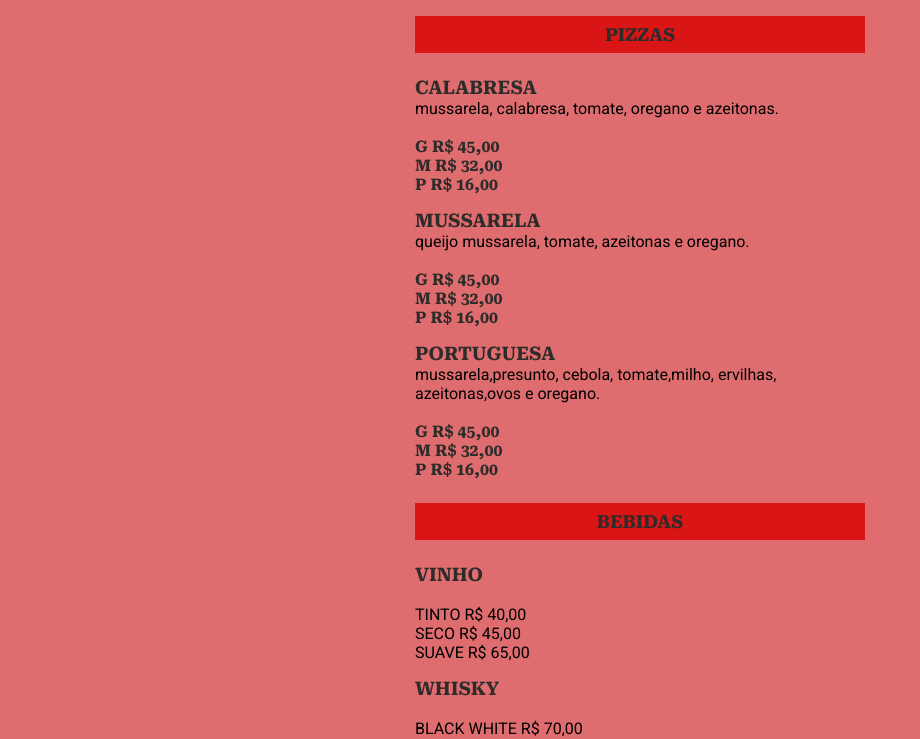
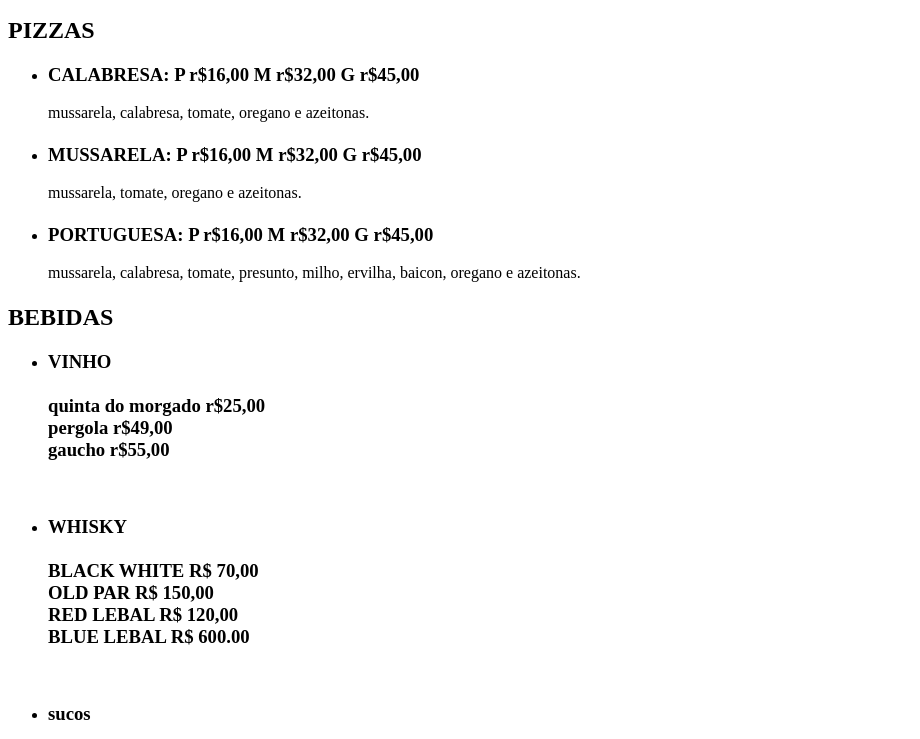
Before and after one commit to aildemberg-moreira/01-projeto-cradapio, a plain HTML site: page index.html in a window 1280 px wide. Shown: the part 101-840 px from the top of the page, without its empty margins (0-920 px from the left). Drawn offline with Linux system fonts and the light colour scheme.

Commit message:
atualizaçao2

```diff
--- a/index.html
+++ b/index.html
@@ -10,9 +10,6 @@
         <meta http-equiv="X-UA-Compatible" content="IE=edge">
         <meta name="viewport" content="width=device-width, initial-scale=1.0">
         <title>TARDICIONAL PIZZARIA</title>
-
-        <link rel="stylesheet" href="./style.css">
-
     </head>
     <body>
 
@@ -25,10 +22,12 @@
     <ul>
         <li>
             <div class="details">
-                <h3 class="title-prodution">CALABRESA</h3>
+                <h3 class="title-prodution">CALABRESA: P r$16,00
+                M r$32,00
+                G r$45,00</h3>
                 <p class="description">
                     mussarela, calabresa, tomate, oregano e azeitonas.<BR>
-                    <H4><BR>G R$ 45,00<BR>M R$ 32,00<BR>P R$ 16,00
+                    <H4>
                 </p>
             </div>
 
@@ -41,23 +40,26 @@
 
         <li>
             <div class="details">
-                <h3 class="title-prodution">MUSSARELA</h3>
+                <h3 class="title-prodution">MUSSARELA: P r$16,00
+                M r$32,00
+                G r$45,00</h3>
                 <p class="description">
-                    queijo mussarela, tomate, azeitonas e oregano.<H4><BR>G R$ 45,00<BR>M R$ 32,00<BR>P R$ 16,00
+                    mussarela, tomate, oregano e azeitonas.<H4>
                 </p>
             </div>
 
             <strong class="price">
 
-
             </strong>
         </li>
                 <li>
             <div class="details">
-                <h3 class="title-prodution">PORTUGUESA</h3>
+                <h3 class="title-prodution">PORTUGUESA: P r$16,00
+                M r$32,00
+                G r$45,00</h3>
                 <p class="description">
-                    mussarela,presunto, cebola, tomate,milho, ervilhas,
-                    azeitonas,ovos e oregano. <H4><BR>G R$ 45,00<BR>M R$ 32,00<BR>P R$ 16,00
+                    mussarela, calabresa, tomate, presunto, milho,
+                    ervilha, baicon, oregano e azeitonas. <H4>
                 </p>
             </div>
 
@@ -76,9 +78,9 @@
     <ul>
         <li>
             <div class="details">
-                <h3 class="title-prodution">VINHO </h3>
+                <h3 class="title-prodution">VINHO<br><br> quinta do morgado r$25,00<br> pergola r$49,00<br> gaucho r$55,00 </h3>
                 <p class="description"><br>
-                    TINTO R$ 40,00<BR> SECO R$ 45,00<BR> SUAVE R$ 65,00<br>
+
                 </p>
             </div>
 
@@ -89,9 +91,10 @@
 
         <li>
             <div class="details">
-                <h3 class="title-prodution">WHISKY</h3>
+                <h3 class="title-prodution">WHISKY<br><br>BLACK WHITE R$ 70,00<br> OLD PAR R$ 150,00<br> RED LEBAL R$ 120,00<br> BLUE LEBAL R$ 600.00
+                </h3>
                 <p class="description"><br>
-                    BLACK WHITE R$ 70,00<br> OLD PAR R$ 150,00<br> RED LEBAL R$ 120,00<br> BLUE LEBAL R$ 600.00.
+
                 </p>
             </div>
 
@@ -100,6 +103,19 @@
             </strong>
         </li>
 
+    <li>
+            <div class="details">
+                <h3 class="title-prodution">sucos<br><br>laranja R$ 5,00<br> acerola R$ 5,00<br> goiaba R$ 5,00<br> caja R$ 5.00
+                </h3>
+                <p class="description"><br>
+
+                </p>
+            </div>
+
+            <strong class="price">
+
+            </strong>
+        </li>
 
     </ul>
 
```
